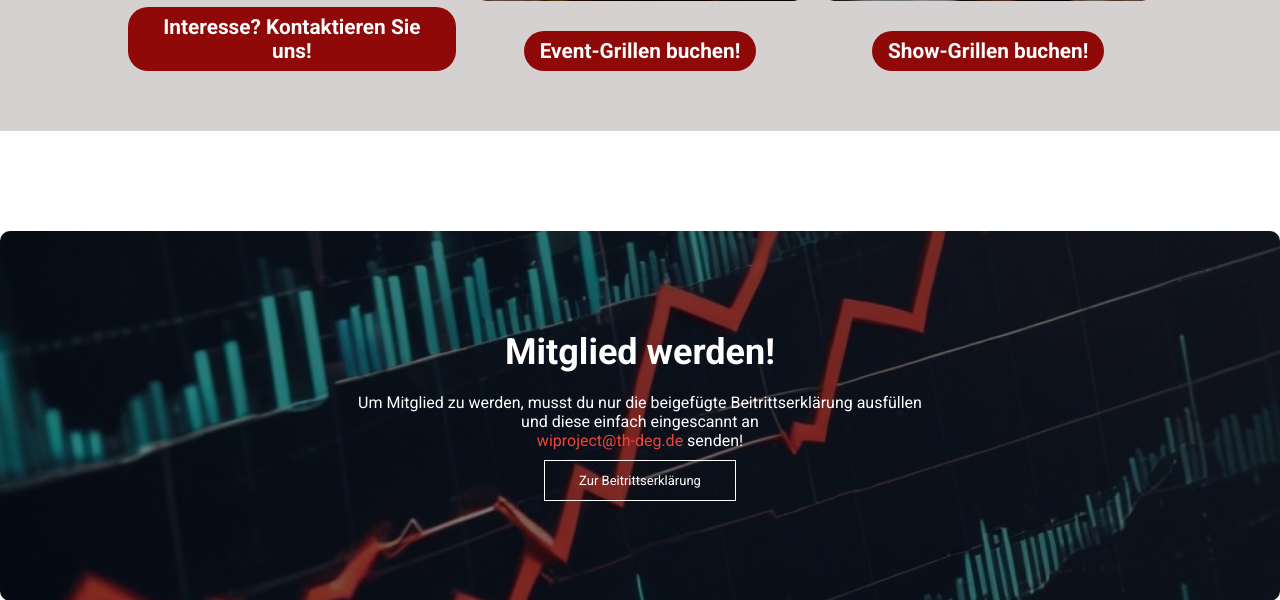
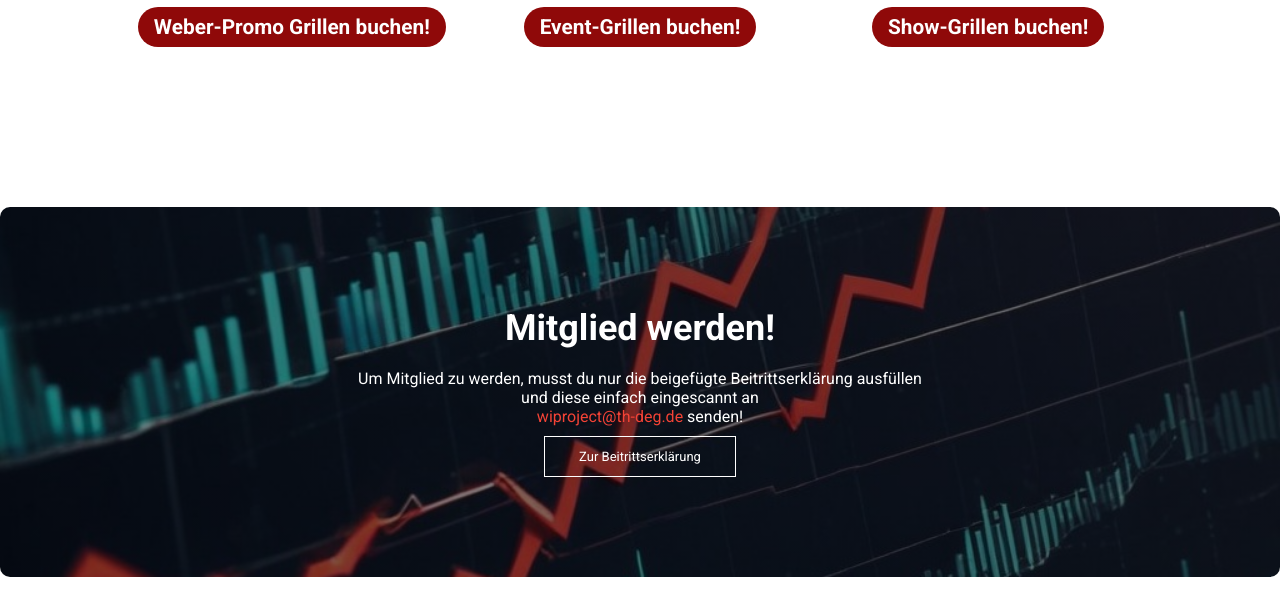
Before and after one commit to Lukxi/Grillerei, a PHP site: page /grillerei/ in a window 1280 px wide. Shown: the part 1267-1867 px from the top of the page. Run offline with PHP 8.4, Linux system fonts and the light colour scheme.

Commit message:
Angebote 14.54

```diff
--- a/index.php
+++ b/index.php
@@ -33,7 +33,7 @@
         </div>
     </section>
 
-    <section id="about" class="about" style="background-color: rgba(84,64,64,0.24)">
+    <section id="about" class="about">
         <h1>Über uns</h1>
         <p>Lorem ipsum dolor sit amet consectetur adipisicing elit. Nulla a sapiente repellat soluta dignissimos accusantium reprehenderit quia? Illo enim voluptatem, corporis doloribus error neque! Inventore amet voluptatibus quaerat consectetur sit.</p>
         <div class="row">
@@ -45,8 +45,8 @@
                     </div>
                 </div>
                 <div>
-                    <div class="about-col" style="pointer-events: none">
-                        <p id="button-weber">Interesse? Kontaktieren Sie uns!</p>
+                    <div class="about-col">
+                        <p id="button-weber">Weber-Promo Grillen buchen!</p>
                     </div>
                 </div>
             </div>
@@ -58,7 +58,7 @@
                     </div>
                 </div>
                 <div>
-                    <div class="about-col" style="pointer-events: none">
+                    <div class="about-col">
                         <p id="button-weber">Event-Grillen buchen!</p>
                     </div>
                 </div>
@@ -71,7 +71,7 @@
                     </div>
                 </div>
                 <div>
-                    <div class="about-col" style="pointer-events: none">
+                    <div class="about-col">
                         <p id="button-weber">Show-Grillen buchen!</p>
                     </div>
                 </div>
--- a/style.css
+++ b/style.css
@@ -290,11 +290,6 @@ h1{
     height: auto;
 }
 
-
-.about-col:hover{
-    box-shadow: 0 0 20px 0px #777;
-}
-
 .layer{
     background: transparent;
     height: 100%;
```
